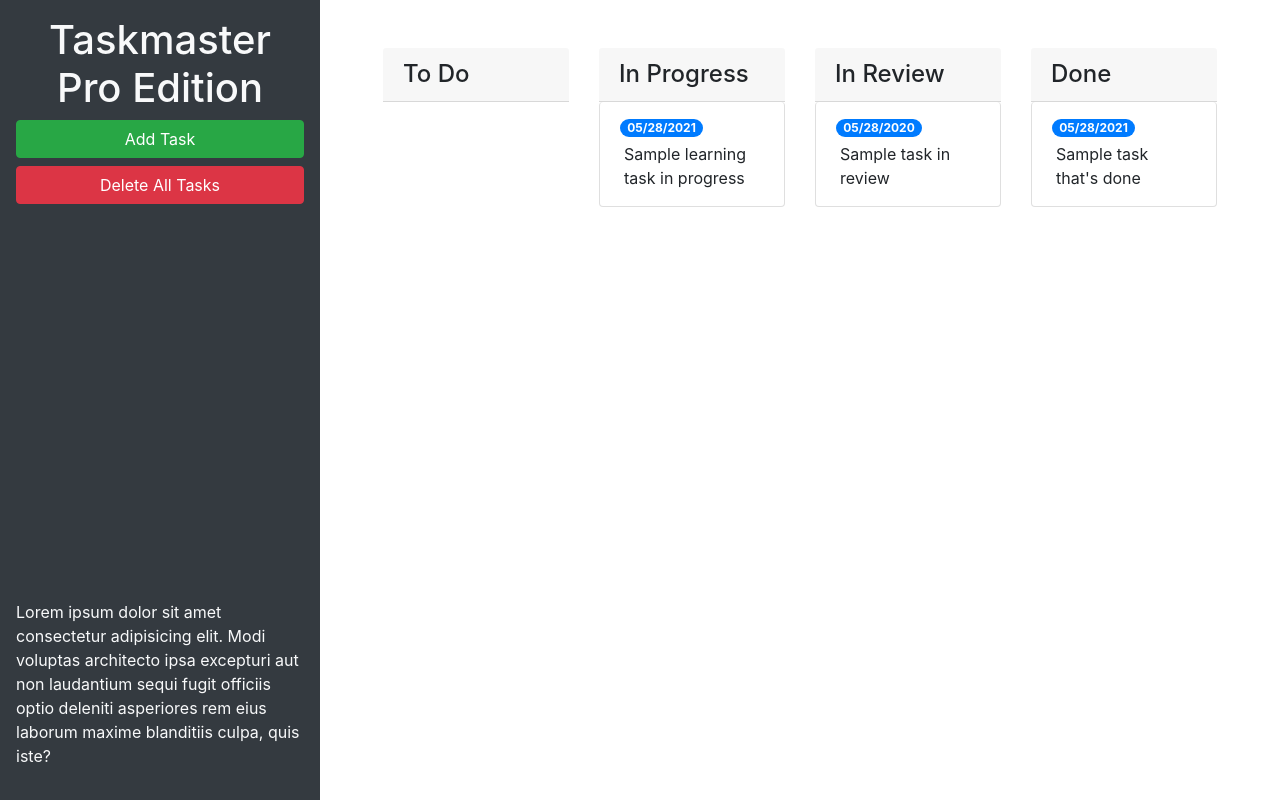
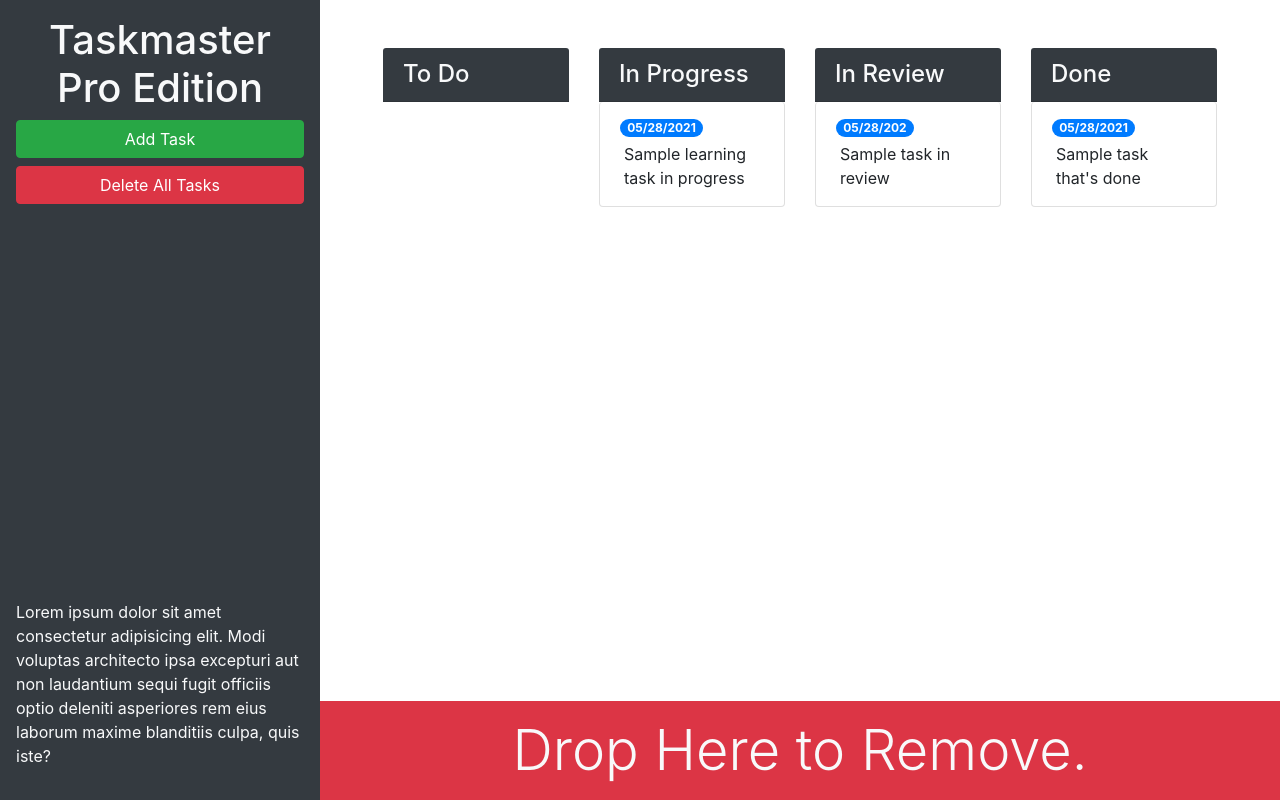
Before and after one commit to ColinNebula/taskmaster-pro, a plain HTML site: page index.html in a window 1280 px wide. Drawn offline with nearby package versions, Linux system fonts and the light colour scheme.

Commit message:
modified the index.html file

```diff
--- a/index.html
+++ b/index.html
@@ -13,19 +13,19 @@
 <body>
 
   <div class="row min-vh-100 no-gutters">
-    <header class="col-12 col-lg-3 bg-dark text-light d-flex flex-column p-4 p-lg-3">
+    <header class="col-12 col-lg-3 bg-dark text-light sticky-top d-flex flex-column p-4 p-lg-3">
       <h1 class="text-center">Taskmaster Pro Edition</h1>
       <button id="create-task" class="btn btn-block btn-success" data-toggle="modal" data-target="#task-form-modal">Add
         Task</button>
       <button id="remove-tasks" class="btn btn-block btn-danger">Delete All Tasks</button>
-      <p class="mt-auto">Lorem ipsum dolor sit amet consectetur adipisicing elit. Modi voluptas architecto ipsa
+      <p class="mt-auto d-none d-lg-block">Lorem ipsum dolor sit amet consectetur adipisicing elit. Modi voluptas architecto ipsa
         excepturi aut non
         laudantium sequi fugit officiis optio deleniti asperiores rem eius laborum maxime blanditiis culpa, quis iste?
       </p>
     </header>
 
     <!-- Main Content here -->
-    <main class="col-12 col-lg-9">
+    <main class="col-12 col-lg-9 d-flex flex-column">
       <div class="m-5 row justify-content-around">
 
         <!-- todo start -->
@@ -33,7 +33,7 @@
 
           <!-- added cards -->
           <div class="card3">
-        <h4 class="card-header">
+        <h4 class="card-header bg-dark text-light">
         To Do
         </h4>
         <ul id="list-toDo" class="list-group"> </ul>
@@ -46,7 +46,7 @@
 
     <!-- added cards -->
     <div class="card2">
-    <h4 class="card-header">
+    <h4 class="card-header bg-dark text-light">
     In Progress
     </h4>
     <ul id="list-inProgress" class="list-group">
@@ -64,12 +64,12 @@
 
     <!-- added cards -->
     <div class="card1">
-    <h4 class="card-header">
+    <h4 class="card-header bg-dark text-light">
     In Review
   </h4>
     <ul id="list-inReview" class="list-group">
       <li class="list-group-item">
-        <span class="badge badge-primary badge-pill">05/28/2020</span>
+        <span class="badge badge-primary badge-pill">05/28/202</span>
         <p class="m-1">Sample task in review</p>
       </li>
     </ul>
@@ -82,7 +82,7 @@
 
     <!-- added cards -->
     <div class="cardx">
-    <h4 class="card-header">
+    <h4 class="card-header bg-dark text-light">
     Done
     </h4>
     <ul id="list-done" class="list-group">
@@ -93,12 +93,18 @@
     </ul>
   </div>
   </div>
+
   <!-- done end -->
 </div>
+<!-- Footer element Drop here to remove-->
+<div id="trash" class="mt-auto">
+  <div class="w-100 bg-danger p-3 text-center text-light display-4">
+    Drop Here to Remove.
+  </div>
+</div>
+</div>
 
-</div>
-    </main>
-  </div>
+</main>
 
   <!-- Modal -->
   <div class="modal fade" id="task-form-modal" tabindex="-1" role="dialog" aria-labelledby="task-form-modal"
```
